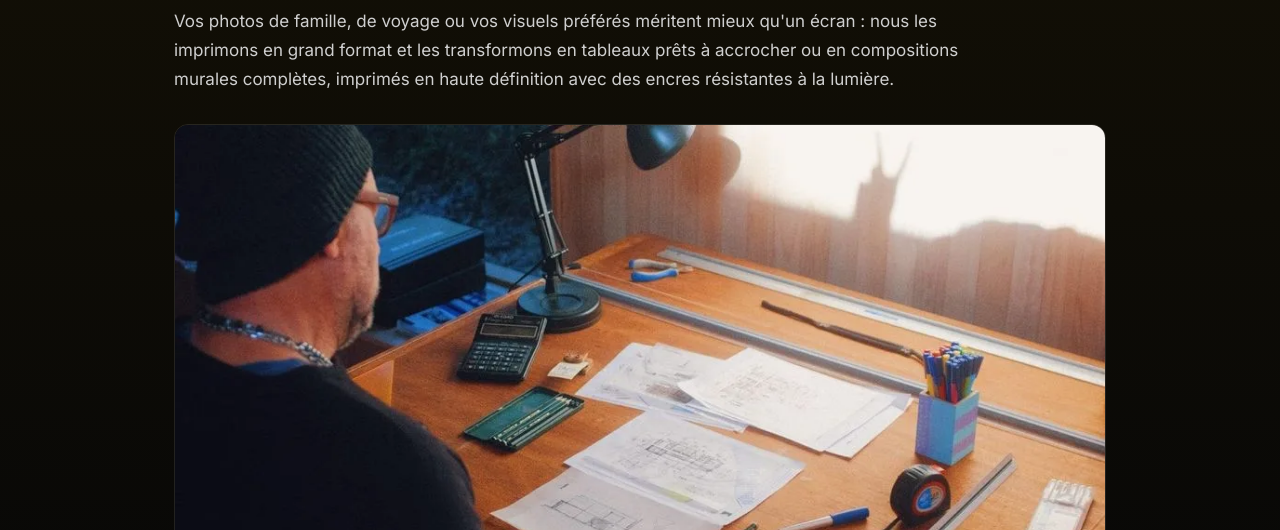
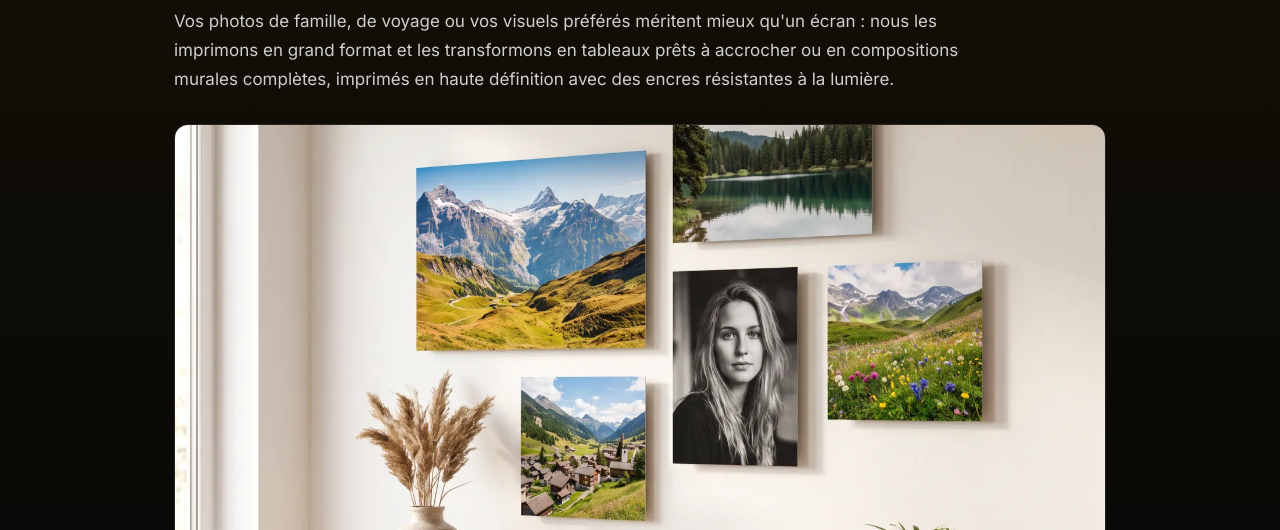
Before and after one commit to 13Rebel13/HF-Deco, a plain HTML site: page pages/tableaux-deco-murale.html in a window 1280 px wide. Shown: the part 270-800 px from the top of the page. Drawn offline with nearby package versions, Linux system fonts and the light colour scheme.

Commit message:
Tableaux : nouveau hero composition murale Dibond (visuel IA)

```diff
--- a/pages/tableaux-deco-murale.html
+++ b/pages/tableaux-deco-murale.html
@@ -25,7 +25,7 @@
 <div class="kicker">Vos images · en grand · chez vous</div>
 <h1>Tableaux &amp; déco murale</h1>
 <p class="chapo" style="margin-top:18px">Vos photos de famille, de voyage ou vos visuels préférés méritent mieux qu'un écran : nous les imprimons en grand format et les transformons en tableaux prêts à accrocher ou en compositions murales complètes, imprimés en haute définition avec des encres résistantes à la lumière.</p>
-<img class="ph" style="margin-top:30px" src="/img/photos/etude-projet-deco.webp" alt="Étude d'un projet de décoration murale sur mesure" width="1000" height="666" decoding="async">
+<img class="ph" style="margin-top:30px" src="/img/photos/tableau-hero.webp" alt="Composition murale de tableaux photo imprimés sur Dibond dans un salon" width="1600" height="1195" decoding="async">
 </div></header>
 
 <section class="section"><div class="w">
```
Also changed, not shown: img/photos/tableau-hero.webp (added).
